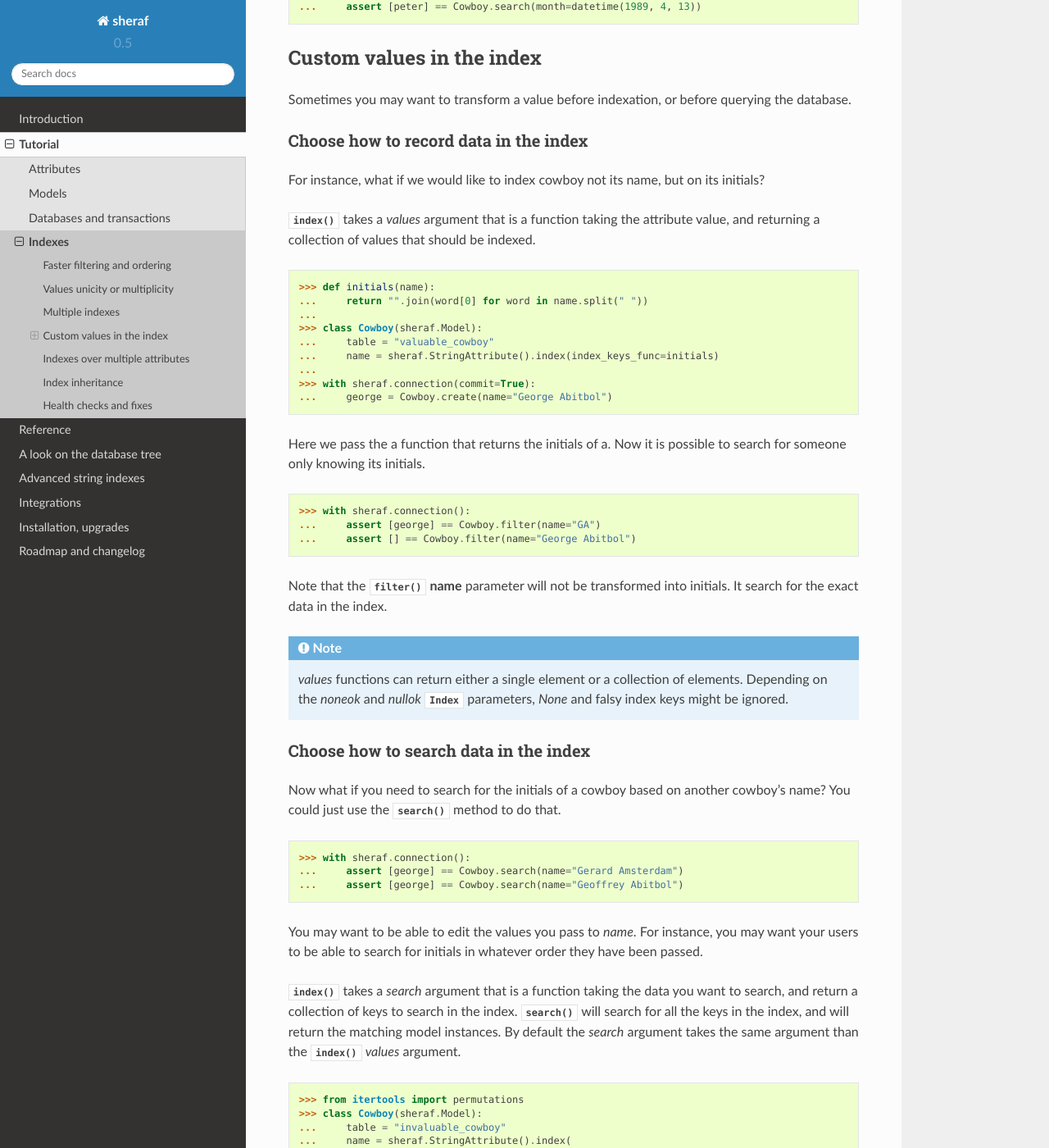
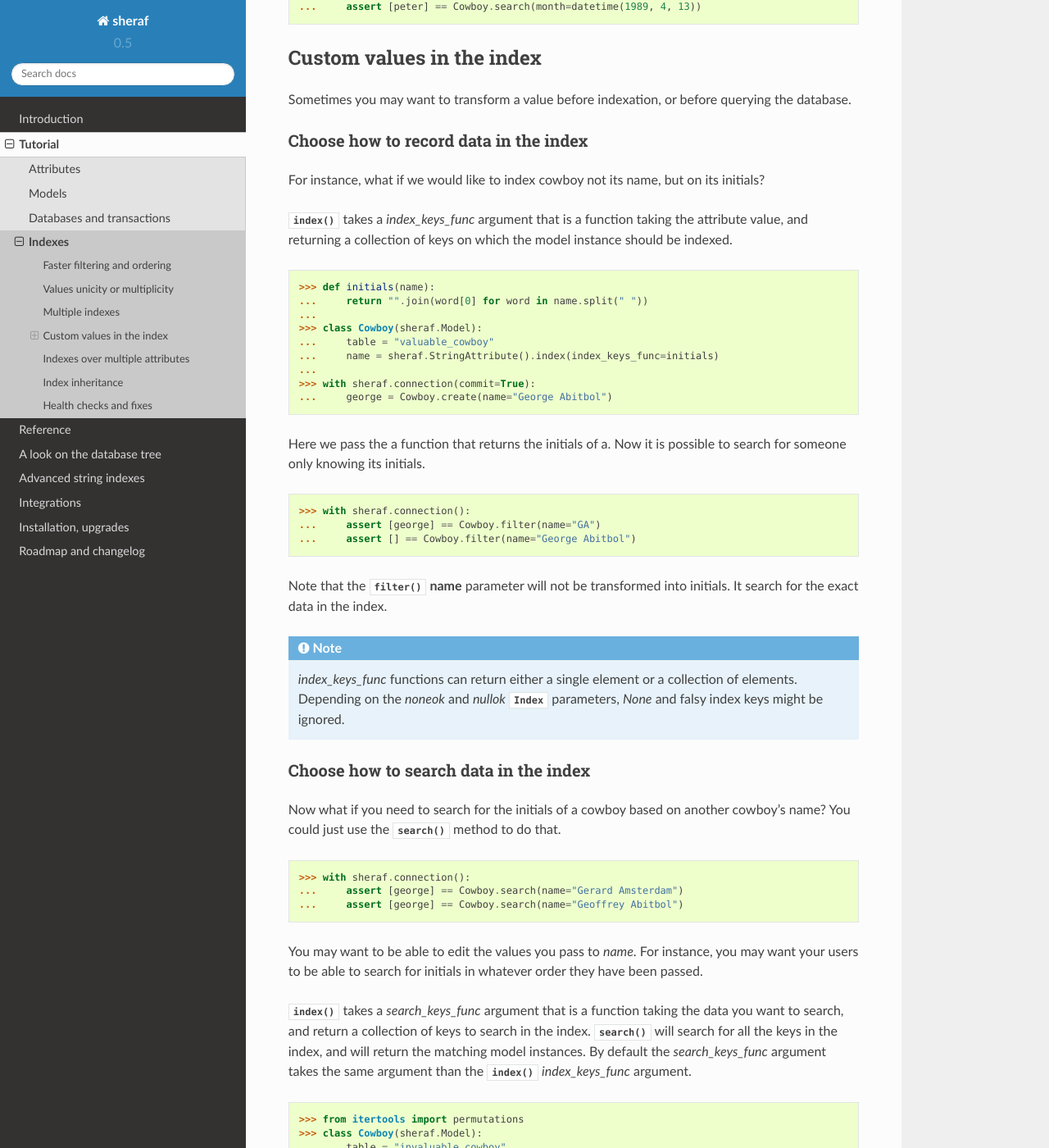
Before and after one commit to yaal-coop/sheraf, a Sphinx documentation site: the page built from doc/tutorial/indexation.rst, in a window 1280 px wide and 1400 px high, scrolled down 2691 px. Shown: the whole window at 82% size. Built offline with Sphinx 7.4.7 and the Read the Docs theme 2.0.0, drawn with Linux system fonts in a browser that asks for light colours; some of the changed text lies outside the part shown.

Commit message:
Fixed some warnings

```diff
--- a/doc/tutorial/indexation.rst
+++ b/doc/tutorial/indexation.rst
@@ -128,8 +128,9 @@ Choose how to record data in the index
 
 For instance, what if we would like to index cowboy not its name, but on its initials?
 
-:func:`~sheraf.attributes.Attribute.index` takes a `values` argument that is a function
-taking the attribute value, and returning a collection of values that should be indexed.
+:func:`~sheraf.attributes.Attribute.index` takes a `index_keys_func` argument that is a function
+taking the attribute value, and returning a collection of keys on which the model instance should
+be indexed.
 
 .. code-block:: python
 
@@ -156,7 +157,7 @@ Now it is possible to search for someone only knowing its initials.
 Note that the :func:`~sheraf.queryset.QuerySet.filter` **name** parameter will not be
 transformed into initials. It search for the exact data in the index.
 
-.. note :: `values` functions can return either a single element or a collection of
+.. note :: `index_keys_func` functions can return either a single element or a collection of
            elements. Depending on the `noneok` and `nullok`
            :class:`~sheraf.attributes.index.Index` parameters, `None` and falsy index keys might be
            ignored.
@@ -176,12 +177,12 @@ You could just use the :func:`~sheraf.queryset.QuerySet.search` method to do tha
 You may want to be able to edit the values you pass to *name*. For instance, you may want
 your users to be able to search for initials in whatever order they have been passed.
 
-:func:`~sheraf.attributes.Attribute.index` takes a `search` argument that is a function
+:func:`~sheraf.attributes.Attribute.index` takes a `search_keys_func` argument that is a function
 taking the data you want to search, and return a collection of keys to search in the index.
 :func:`~sheraf.queryset.QuerySet.search` will search for all the keys in the index, and will
 return the matching model instances.
-By default the `search` argument takes the same argument than the
-:func:`~sheraf.attributes.Attribute.index` *values* argument.
+By default the `search_keys_func` argument takes the same argument than the
+:func:`~sheraf.attributes.Attribute.index` *index_keys_func* argument.
 
 .. code-block:: python
 
@@ -203,7 +204,7 @@ By default the `search` argument takes the same argument than the
 Now we index the initials of cowboys, but we search for all the combinations of initials
 with the words that are passed to the *search* argument.
 
-.. note :: `search` functions can return either a single element or a collection of
+.. note :: `search_keys_func` functions can return either a single element or a collection of
            elements. If the collection is ordered as in a :class:`list`, then the index
            will be searched in the order of the list.
            If the list contains a same element several times, it will only be returned
@@ -215,9 +216,9 @@ Make custom searchs and recording the default behavior
 
 This `name` attribute and its indexation seems very convenient, so you would like to use
 it in other models. Luckily sheraf offers you a way to do this, and cut the boilerplate.
-If a :class:`~sheraf.attributes.Attribute` defines some methods called `values`
-or `search`, they will be used by default if the :func:`~sheraf.attributes.Attribute.index`
-`values_func` and `search_func` are not provided:
+If a :class:`~sheraf.attributes.Attribute` defines some methods called `index_keys`
+or `search_keys`, they will be used by default if the :func:`~sheraf.attributes.Attribute.index`
+`index_keys_func` and `search_keys_func` are not provided:
 
 .. code-block:: python
 
@@ -289,7 +290,8 @@ We could easilly use this to create a simple full-text search engine on a model
     ...     )
     ...     assert [george] == Cowboy.filter(biography="boy")
 
-The ``substrings`` function extracts all the possible substring from all the words in a string. Now you can find a cowboy by searching for any piece of word in his biography.
+The ``substrings`` function extracts all the possible substring from all the words in a string.
+Now you can find a cowboy by searching for any piece of word in his biography.
 
 To see how indexes can be used to build a full-text search engine, you can check the :ref:`fts` section.
 
@@ -330,11 +332,11 @@ and a default one:
     ...
     ...     name = sheraf.Index(first_name, last_name, surname)
     ...
-    ...     @name.values
+    ...     @name.index_keys_func
     ...     def default_name_indexation(self, value):
     ...         return value.lower()
     ...
-    ...     @name.values(first_name, last_name)
+    ...     @name.index_keys_func(first_name, last_name)
     ...     def full_name_indexation(self, first_name, last_name):
     ...         return f"{first_name} {last_name}".lower()
     ...
@@ -344,10 +346,10 @@ and a default one:
     ...     assert george in Cowboy.search(name="Georgy")
     ...     assert george not in Cowboy.search(name="Abitbol")
 
-Here we used the :meth:`~sheraf.attributes.index.Index.values` decorator to define a ``default_name_indexation`` method.
+Here we used the :meth:`~sheraf.attributes.index.Index.index_keys_func` decorator to define a ``default_name_indexation`` method.
 As we did not pass any argument to the decorator, this method is the default indexation method for the index ``name``.
 We also defined a ``full_name``. By passing the ``first_name`` and ``last_name`` attributes to the
-:meth:`~sheraf.attributes.index.Index.values` decorator, we assigned this method to both the attributes, and thus
+:meth:`~sheraf.attributes.index.Index.index_keys_func` decorator, we assigned this method to both the attributes, and thus
 those very attributes can be indexed at the same time using this method.
 
 Using indexation methods common to several attributes is very useful if you need conditionnal indexation.
@@ -361,7 +363,7 @@ Using indexation methods common to several attributes is very useful if you need
     ...
     ...     sherif_names = sheraf.Index(name, sherif)
     ...
-    ...     @sherif_names.values(name, sherif)
+    ...     @sherif_names.index_keys_func(name, sherif)
     ...     def sherif_names_indexation(self, name, sherif):
     ...         return {name} if sherif else {}
     ...
```
